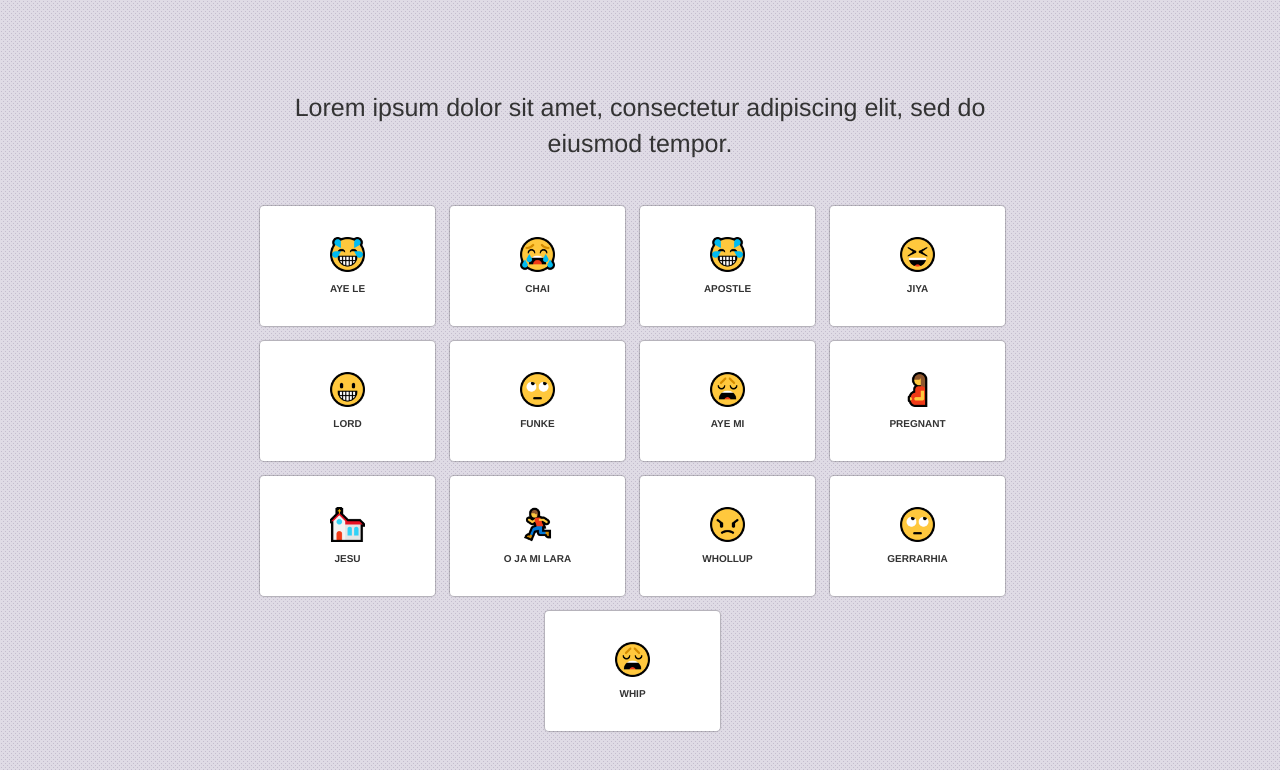
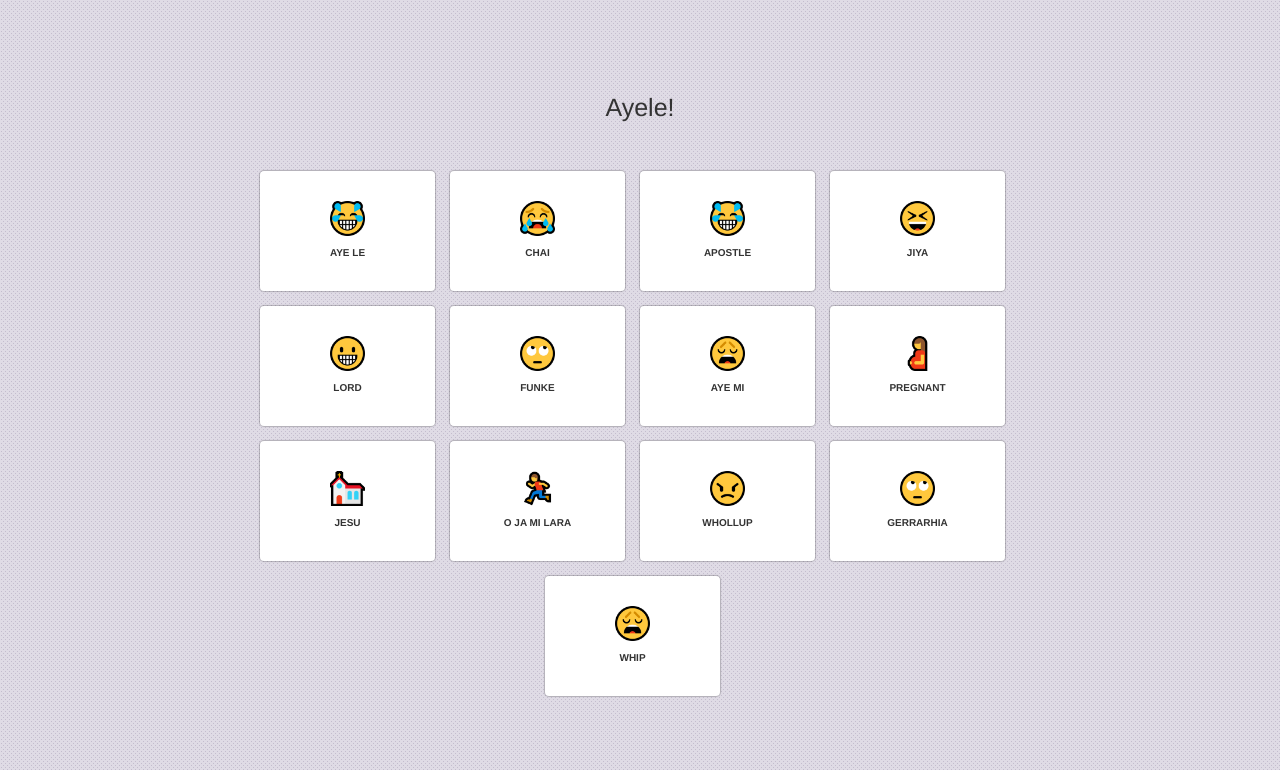
Before and after one commit to seunfapps/ayele, a plain HTML site: page index.html in a window 1280 px wide. Shown: the top 770 px of the page. Drawn offline with nearby package versions, Linux system fonts and the light colour scheme.

Commit message:
changed to "Ayele!" title text

```diff
--- a/index.html
+++ b/index.html
@@ -10,8 +10,7 @@
         <div class="row" style="margin-top: 20px">
             <div class="col-md-8 col-md-offset-2">
                 <div class="top-text">
-                    Lorem ipsum dolor sit amet, consectetur adipiscing elit,
-                    sed do eiusmod tempor.
+                    Ayele!
                 </div>
                 <div ng-app='myApp' ng-controller="ctrl">
                     <ul>
```
